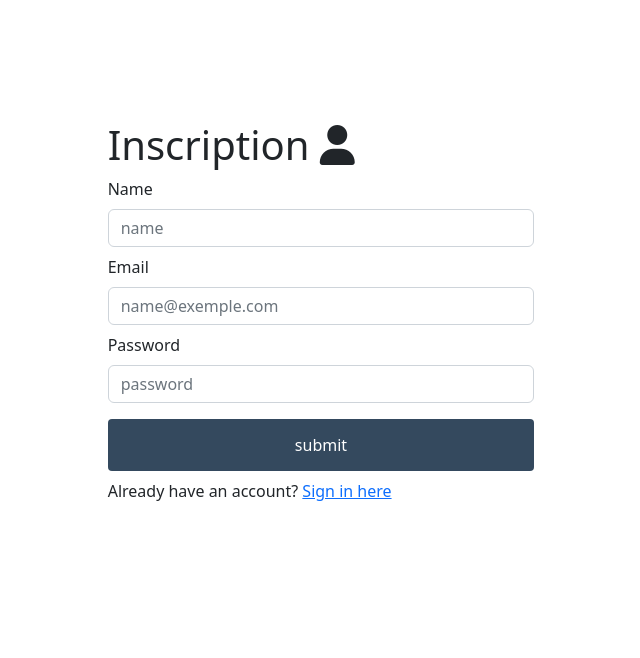
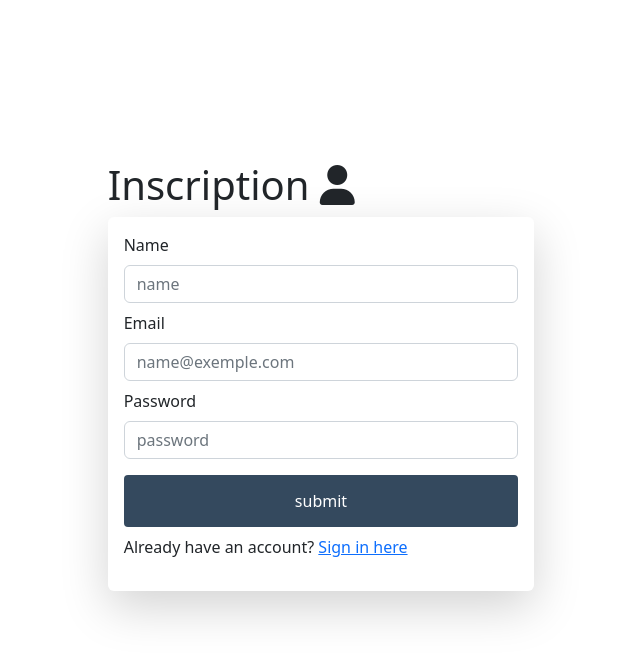
Before and after one commit to mohamedzhioua/ZiwiShop-ecommerce, a React (Create React App) app in the folder client/: page /signup in a window 1280 px wide. Shown: the top 658 px of the page, without its empty margins (319-959 px from the left). Built offline with nearby package versions, Linux system fonts and the light colour scheme.

Commit message:
adding styled containertp the signin and signup pages

```diff
--- a/client/src/components/CustomInput/CustomInput.js
+++ b/client/src/components/CustomInput/CustomInput.js
@@ -1,15 +1,7 @@
 import React from "react";
 import classnames from "classnames";
 import "../CustomInput/CustomInput.css";
-function CustomInput({
-  label,
-  type,
-  placeholder,
-  name,
-  value,
-  onChange,
-  errors,
-}) {
+function CustomInput({ label, type, placeholder, name, onChange, errors }) {
   return (
     <div class="form-group">
       <label>{label}</label>
@@ -18,7 +10,6 @@ function CustomInput({
         placeholder={placeholder}
         name={name}
         onChange={onChange}
-        value={value}
         className={classnames("form-control", { "is-invalid": errors })}
       />
       {errors && <div class="invalid-feedback">{errors}</div>}{" "}
--- a/client/src/pages/Signin/Signin.css
+++ b/client/src/pages/Signin/Signin.css
@@ -1,9 +1,9 @@
-.zhioua-mohamed{
+.zhioua{
     display: flex;
     justify-content: center;
     align-items: center;
     width: 100vw;
-    height: 80vh;
+    height: 90vh;
 
   }
   button {
--- a/client/src/pages/Signin/Signin.js
+++ b/client/src/pages/Signin/Signin.js
@@ -25,11 +25,15 @@ function Signin() {
     .catch((err)=> setErrors(err.response.data)) ;
   }
   return (
-    <div class="zhioua-mohamed" onSubmit={onSubmitHandler}>
+    <div class="zhioua" onSubmit={onSubmitHandler}>
       <div class="col-lg-4 col-md-6 col-sm-8 mx-auto">
         <h1>
           Connexion <i class="fa fa-sign-in" aria-hidden="true"></i>
         </h1>
+        <div
+            className="p-6 shadow-lg p-3 mb-5 bg-body rounded"
+            style={{ backgroundColor: "white" }}
+          >
         <form class="form-group">
           <CustomInput
             label="Email"
@@ -52,6 +56,7 @@ function Signin() {
             If you dont have an account,<Link to="/signup"> Sign up </Link> here!
           </p>
         </form>
+        </div>
       </div>
     </div>
   );
--- a/client/src/pages/Signup/Signup.css
+++ b/client/src/pages/Signup/Signup.css
@@ -3,7 +3,7 @@
     justify-content: center;
     align-items: center;
     width: 100vw;
-    height: 80vh;
+    height: 100vh;
   }
   button {
     width: 100%;
--- a/client/src/pages/Signup/Signup.js
+++ b/client/src/pages/Signup/Signup.js
@@ -33,6 +33,10 @@ function Signup() {
         <h1>
           Inscription <i class="fa-solid fa-user"></i>
         </h1>
+        <div
+            className="p-6 shadow-lg p-3 mb-5 bg-body rounded"
+            style={{ backgroundColor: "white" }}
+          >
         <form class="form-group" onSubmit={onSubmitHandler}>
           <CustomInput
             label="Name"
@@ -63,6 +67,7 @@ function Signup() {
             Already have an account? <Link to="/signin">Sign in here</Link>
           </p>
         </form>
+        </div>
       </div>
     </div>
   );
```
